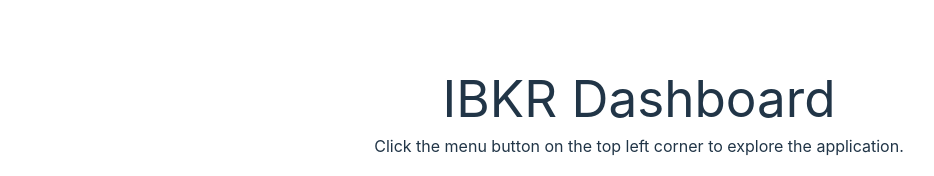
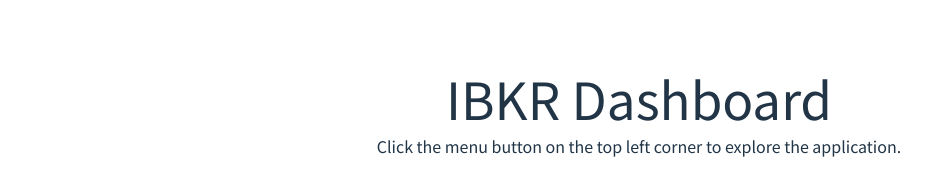
Before and after one commit to varepsilon123/IBKR-Dashboard, a React (Vite) app: page / in a window 1280 px wide. Shown: the part 266-442 px from the top of the page, without its empty margins (1-935 px from the left). Built offline with nearby package versions, Linux system fonts and the light colour scheme; no server answers.

Commit message:
style: font style and animation update

```diff
--- a/index.html
+++ b/index.html
@@ -4,7 +4,10 @@
     <meta charset="UTF-8" />
     <link rel="icon" type="image/svg+xml" href="/vite.svg" />
     <meta name="viewport" content="width=device-width, initial-scale=1.0" />
-    <title>Vite + React</title>
+    <link rel="preconnect" href="https://fonts.googleapis.com">
+    <link rel="preconnect" href="https://fonts.gstatic.com" crossorigin>
+    <link href="https://fonts.googleapis.com/css2?family=Noto+Sans+JP:wght@100..900&display=swap" rel="stylesheet">
+    <title>IBKR Dashboard</title>
   </head>
   <body>
     <div id="root"></div>
--- a/src/App.tsx
+++ b/src/App.tsx
@@ -38,12 +38,12 @@
   }, [showParagraph]);
 
   return (
-    <div className="relative">
+    <div className="relative noto-sans-jp-regular">
       <Menu />
       <h1
         className={`transition-all duration-1000 ease-in-out ${
           headerZoomed
-            ? 'scale-125' : 'scale-100'
+            ? 'scale-150 translate-y-full' : 'scale-100'
         } mt-72 text-center animate-fadeIn`}
       >IBKR Dashboard</h1>
       {showParagraph && (
--- a/src/index.css
+++ b/src/index.css
@@ -69,3 +69,13 @@
     background-color: #f9f9f9;
   }
 }
+
+/* <uniquifier>: Use a unique and descriptive class name */
+/* <weight>: Use a value from 100 to 900 */
+
+.noto-sans-jp-regular {
+  font-family: "Noto Sans JP", serif;
+  font-optical-sizing: auto;
+  font-weight: 400;
+  font-style: normal;
+}
```
